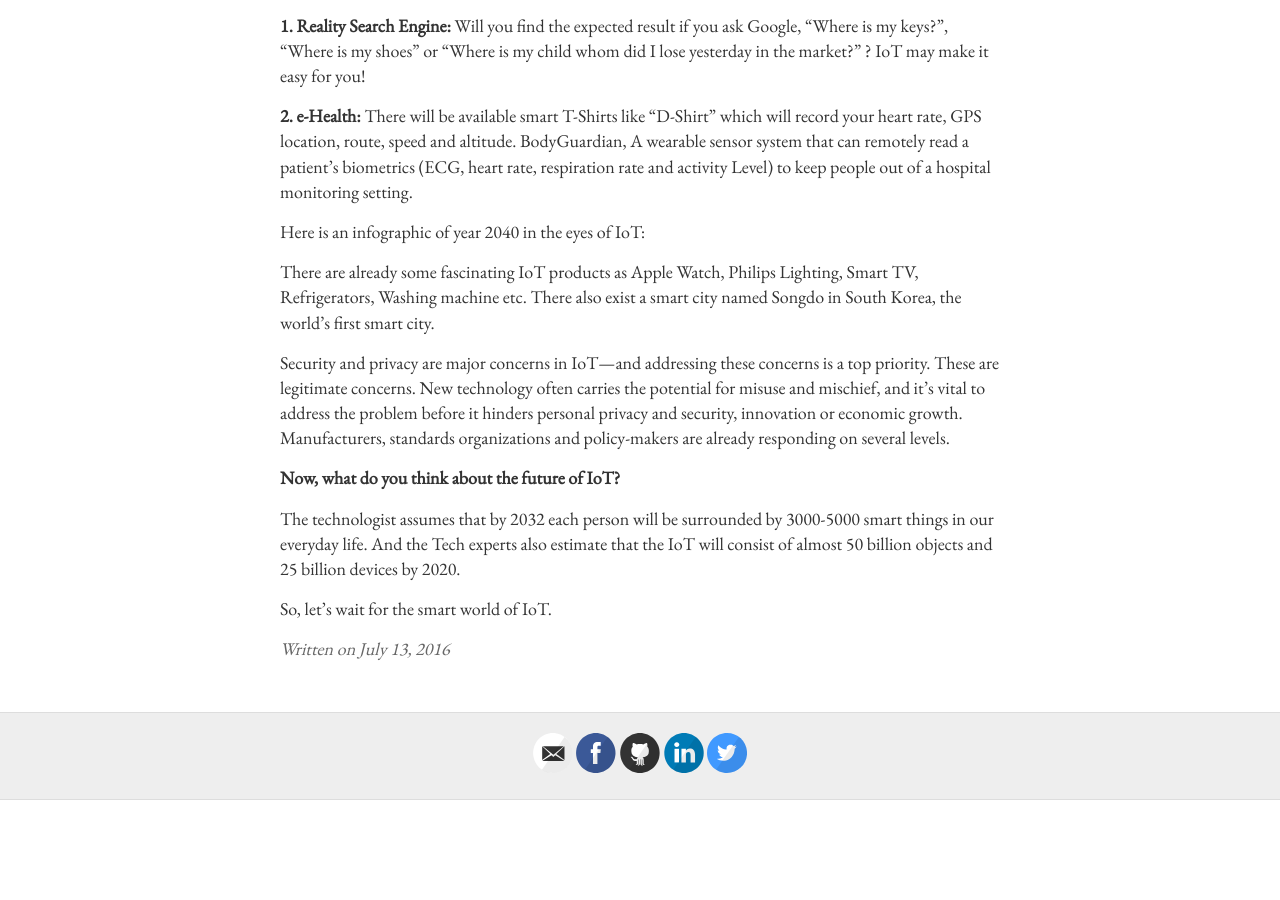
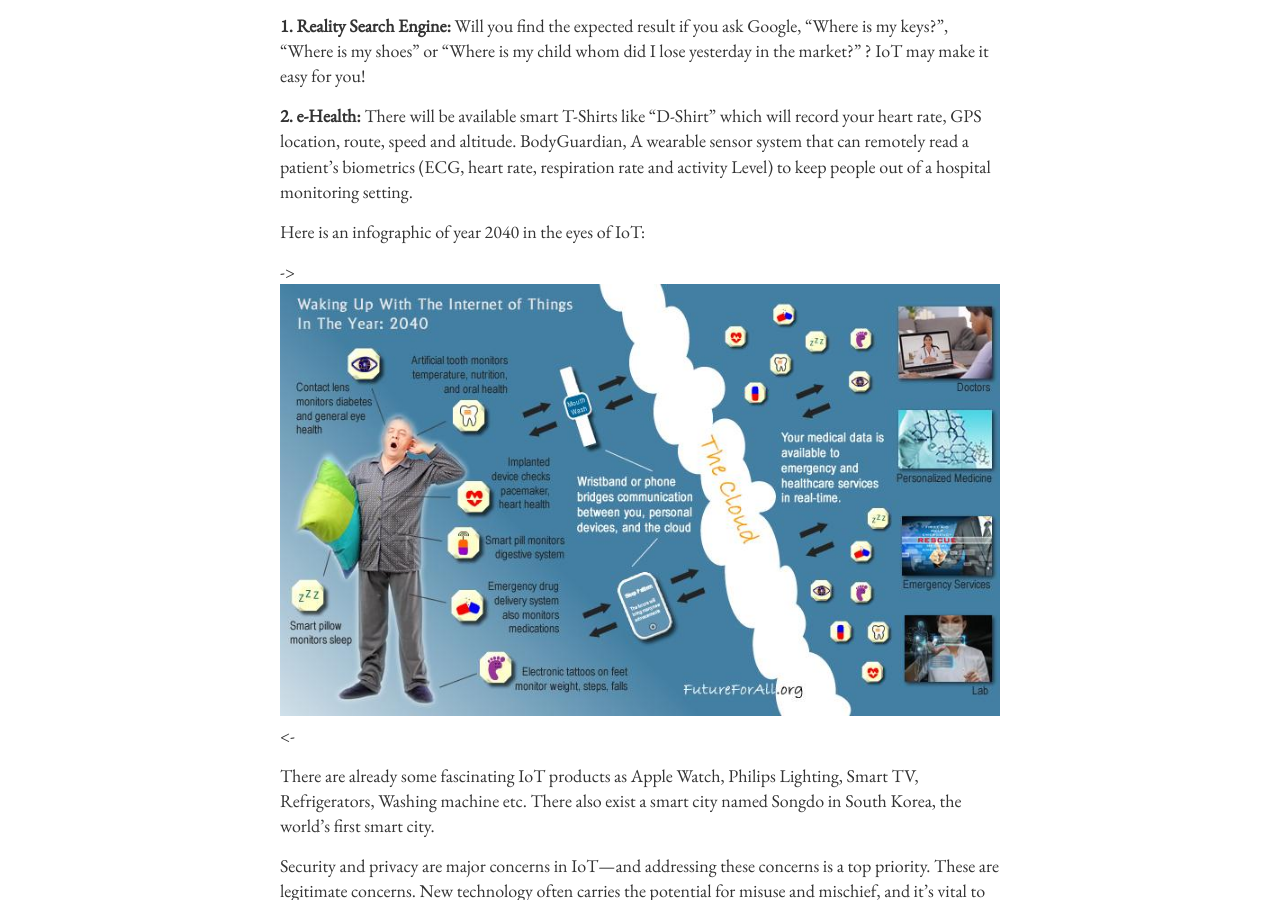
Before and after one commit to abdalimran/abdalimran.github.io, a Jekyll site: the page built from _posts/2016-7-13-Smart-World-through-the-eyes-of-The-Internet-of-Things-(IoT).md, in a window 1280 px wide and 900 px high, scrolled down 1328 px. Built offline with Jekyll 4.4.1, drawn with Linux system fonts in a browser that asks for light colours; before the commit the page ends 2128 px from its top, so only the background shows below that.

Commit message:
Update 2016-7-13-Smart-World-through-the-eyes-of-The-Internet-of-Things-(IoT).md

```diff
--- a/_posts/2016-7-13-Smart-World-through-the-eyes-of-The-Internet-of-Things-(IoT).md
+++ b/_posts/2016-7-13-Smart-World-through-the-eyes-of-The-Internet-of-Things-(IoT).md
@@ -31,6 +31,8 @@
 
 Here is an infographic of year 2040 in the eyes of IoT:
 
+->![IoT Infographic](https://raw.githubusercontent.com/abdalimran/abdalimran.github.io/master/images/iot_img.png)<-
+
 There are already some fascinating IoT products as Apple Watch, Philips Lighting, Smart TV, Refrigerators, Washing machine etc. There also exist a smart city named Songdo in South Korea, the world’s first smart city.
 
 Security and privacy are major concerns in IoT—and addressing these concerns is a top priority. These are legitimate concerns. New technology often carries the potential for misuse and mischief, and it’s vital to address the problem before it hinders personal privacy and security, innovation or economic growth. Manufacturers, standards organizations and policy-makers are already responding on several levels.
```
